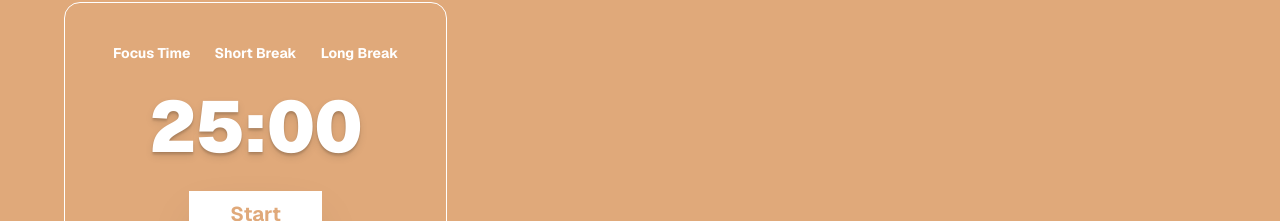
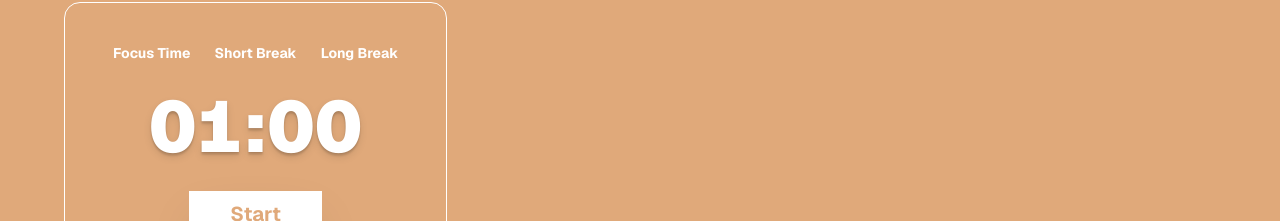
Before and after one commit to jvazquez30/pomodoro-timer, a Next.js app: page / in a window 1280 px wide. Shown: the part 176-397 px from the top of the page. Built offline with nearby package versions, Linux system fonts and the light colour scheme.

Commit message:
added completion sound

```diff
--- a/src/app/components/PomodoroTimer.tsx
+++ b/src/app/components/PomodoroTimer.tsx
@@ -8,7 +8,7 @@ import SessionTracker from "./SessionTracker";
 
 export default function PomodoroTimer() {
   const DURATIONS = {
-    focus: 25,
+    focus: 1,
     shortBreak: 5,
     longBreak: 15
   }
@@ -33,6 +33,7 @@ export default function PomodoroTimer() {
         }
         setIsRunning(false)
         setSecondsLeft(0)
+        new Audio(`/sounds/completionSound.wav`).play()
         return;
       }
       setSecondsLeft(remainingTime)
```
Also changed, not shown: 1 other file (tests, documents, lock files or other folders).
